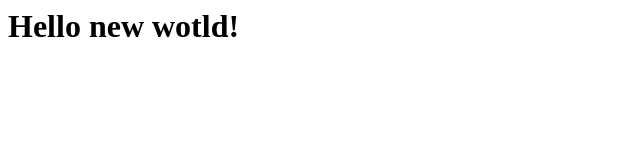
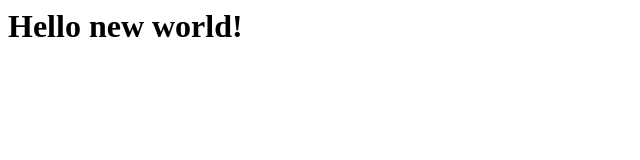
Before and after one commit to Kiispb/my-first-project, a plain HTML site: page index.html in a window 1280 px wide. Shown: the full height of the page, 0-640 px from the left. Drawn offline with Linux system fonts and the light colour scheme.

Commit message:
Первая правка

```diff
--- a/index.html
+++ b/index.html
@@ -1 +1 @@
-<h1>Hello new wotld!</h1>
+<h1>Hello new world!</h1>
```
